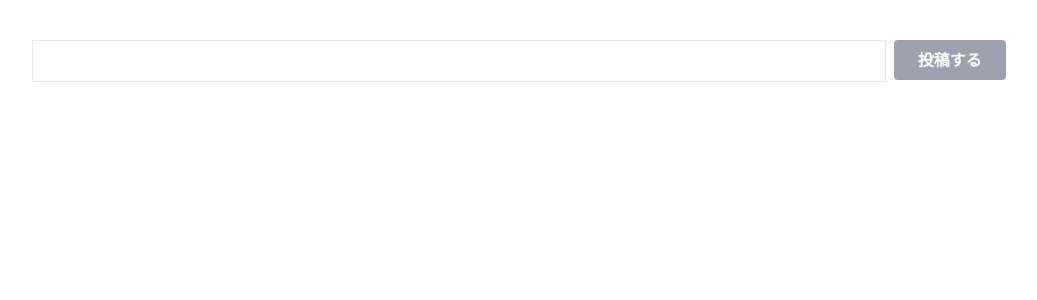
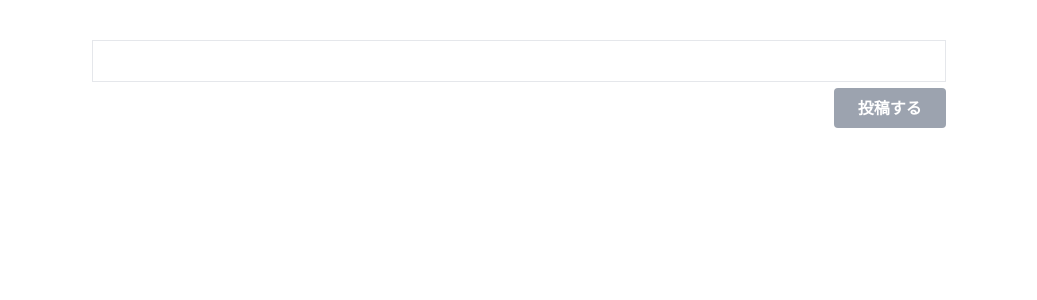
Before and after one commit to oshita-n/hajimari, a Next.js app: page / in a window 1280 px wide. Shown: the top 300 px of the page, without its empty margins (121-1158 px from the left). Built offline with nearby package versions, Linux system fonts and the light colour scheme.

Commit message:
🎨 レイアウトの見直し

```diff
--- a/package.json
+++ b/package.json
@@ -8,6 +8,8 @@
     "start": "next start"
   },
   "dependencies": {
+    "@react-firebase/database": "^0.3.11",
+    "firebase": "^8.4.3",
     "next": "10.2.0",
     "postcss-cli": "^8.3.1",
     "postcss-import": "^14.0.1",
--- a/pages/index.js
+++ b/pages/index.js
@@ -8,13 +8,18 @@ export default function Home() {
   return (
     <div className="container mx-auto">
       <Header />
-      <div className="mt-10 mb-5 text-center">
-        <form onSubmit={handleSubmit}>
-          <TextareaAutosize id="text-form" value={message} onChange={handleChange} className="text-gray-500 outline-none hover:border-gray-400	 border py-2 px-3 resize-none overflow-hidden w-2/3" maxRows={6} minRows={1}></TextareaAutosize>
-          <input type="submit" className="ml-2 bg-gray-400 hover:bg-gray-500 text-white font-bold py-2 px-6 rounded relative -top-4 right-0" value="投稿する" />
-        </form>
+      <div className="container mx-auto w-2/3">
+        <div className="mt-10 mb-5">
+          <form onSubmit={handleSubmit}>
+            <TextareaAutosize id="text-form" value={message} onChange={handleChange} className="text-gray-500 outline-none hover:border-gray-400 border py-2 px-3 resize-none overflow-hidden w-full" maxRows={6} minRows={1}></TextareaAutosize>
+            <div className="text-right">
+              <input type="submit" className=" ml-2 bg-gray-400 hover:bg-gray-500 text-white font-bold py-2 px-6 rounded" value="投稿する" />
+            </div>
+          </form>
+        </div>
+        <div id="message-area" className=""></div>
       </div>
-      <div id="message-area" className=""></div>
+
       <Footer />
   </div>
   )
@@ -32,9 +37,9 @@ const handleSubmit = (e) => {
   var ma = document.getElementById("message-area");
   p_message.id = "ma_id" + id_num.toString();
   id_num + id_num + 1;
-  p_message.className = "hover:text-gray-500 ml-3 xl:left-52 relative mt-3 text-xl  text-gray-400 whitespace-pre-wrap";
+  p_message.className = "hover:text-gray-500 mt-3 text-xl text-gray-400 whitespace-pre-wrap";
   var hr = document.createElement("hr");
-  hr.className = "text-center xl:w-4/6 xl:left-52 relative border-dotted";
+  hr.className = "border-dotted";
   ma.after(hr);
   ma.after(p_message);
 };
```
Also changed, not shown: 1 other file (tests, documents, lock files or other folders).
